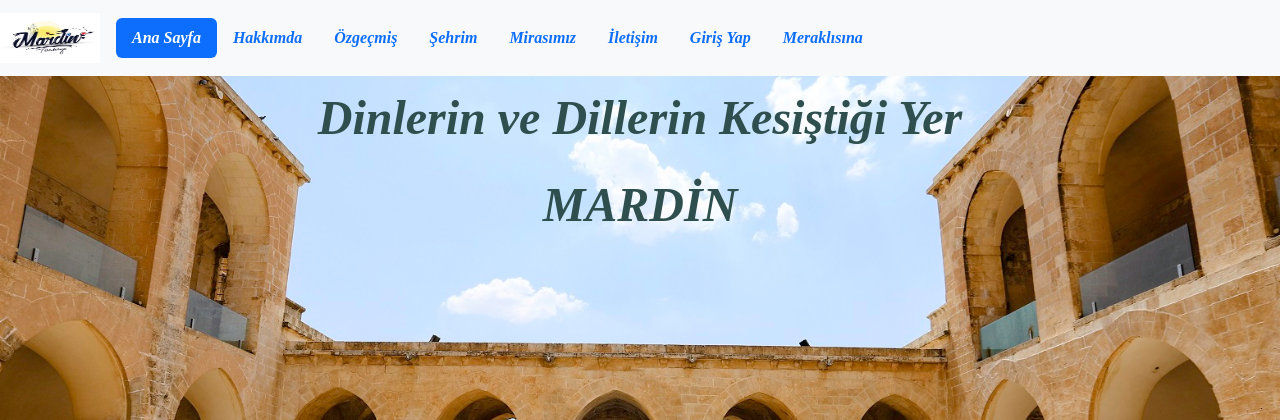
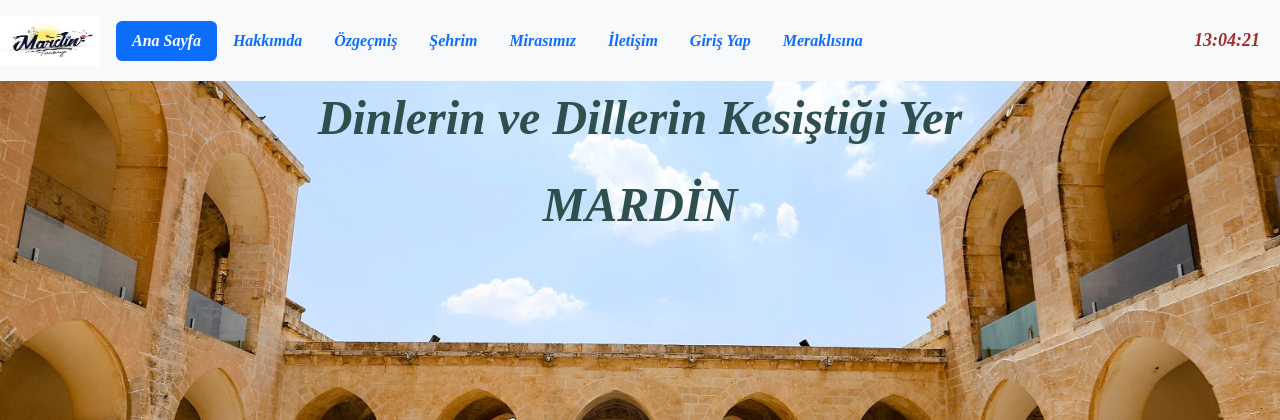
Before and after one commit to ismailbagis/WEB-odevi, a PHP site: page / in a window 1280 px wide. Shown: the top 420 px of the page. Run offline with PHP 8.4, Linux system fonts and the light colour scheme.

Commit message:
Ana sayfaya saat eklendi.
CANLI SAAT

```diff
--- a/api.html
+++ b/api.html
@@ -68,7 +68,6 @@
     </div>
 
 
-
 </body>
 <script src="api.js" >
 
--- a/api.js
+++ b/api.js
@@ -26,9 +26,15 @@ ${data.date}
 `
 apidescription.innerHTML=`
 ${data.explanation}
+
 `
+
 /*KONSOLA VERİ AKTARMA*/
  console.log(data);
 }
+window.addEventListener('load', function() {
+  var loader = document.querySelector('.loader');
+  loader.style.display = 'none';
+});
 
 showData();
--- a/css-dosyaları/style.css
+++ b/css-dosyaları/style.css
@@ -39,3 +39,12 @@ p {
     line-height: 1.4;
     margin-bottom: 15px;
 }
+.saatcss{
+    font-style: italic;
+    font-weight: bold;
+    font-size: large;
+    font-display: none;
+    color: rgb(165, 42, 42);
+    margin: 20px;
+
+}
--- a/hakkimda.html
+++ b/hakkimda.html
@@ -52,6 +52,7 @@
                         <a class="nav-link" href="api.html">Meraklısına</a>
                     </li>
                 </ul>
+
             </div>
         </nav>
     </header>
--- a/index.html
+++ b/index.html
@@ -13,6 +13,24 @@
 
     <link rel="stylesheet" href="./css-dosyaları/index.css">
     <link rel="stylesheet" href="./css-dosyaları/style.css">
+    <title>Canlı Saat</title>
+    <script>
+        function updateClock() {
+            var now = new Date();
+            var hours = now.getHours();
+            var minutes = now.getMinutes();
+            var seconds = now.getSeconds();
+
+            hours = hours < 10 ? "0" + hours : hours;
+            minutes = minutes < 10 ? "0" + minutes : minutes;
+            seconds = seconds < 10 ? "0" + seconds : seconds;
+
+            var timeString = hours + ":" + minutes + ":" + seconds;
+            document.getElementById("saat").textContent = timeString;
+        }
+
+        setInterval(updateClock, 1000); // Her saniye güncelle
+    </script>
 </head>
 
 <body>
@@ -52,6 +70,10 @@
                         <a class="nav-link" href="api.html">Meraklısına</a>
                     </li>
                 </ul>
+                <div class="collapse navbar-collapse saat" id="navbarNav">
+                    <h4 class="left"></h4>
+                </div>
+             <p class="saatcss" id="saat"></p>
             </div>
         </nav>
     </header>
--- a/mirasimiz.html
+++ b/mirasimiz.html
@@ -53,6 +53,7 @@
             <a class="nav-link" href="api.html">Meraklısına</a>
           </li>
         </ul>
+
       </div>
     </nav>
   </header>
--- a/sehrim.html
+++ b/sehrim.html
@@ -99,7 +99,7 @@
         <div class="carousel-item">
           <a href="#meryemana"><img src="./Resimler/meryemana.jpg" class=" img-fluid" alt="Meryem Ana Kilisesi"></a>
           <div class="carousel-caption">
-            <h5>Meryem Ana Kilisesi</h5>
+            <h5>Meryem Ana Kilisesi </h5>
           </div>
         </div>
       </div>
```
Also changed, not shown: index.js (added, +15 -0 lines), style.js (added, +15 -0 lines), api.css (line endings or trailing spaces), css-dosyaları/index.css (line endings or trailing spaces).
